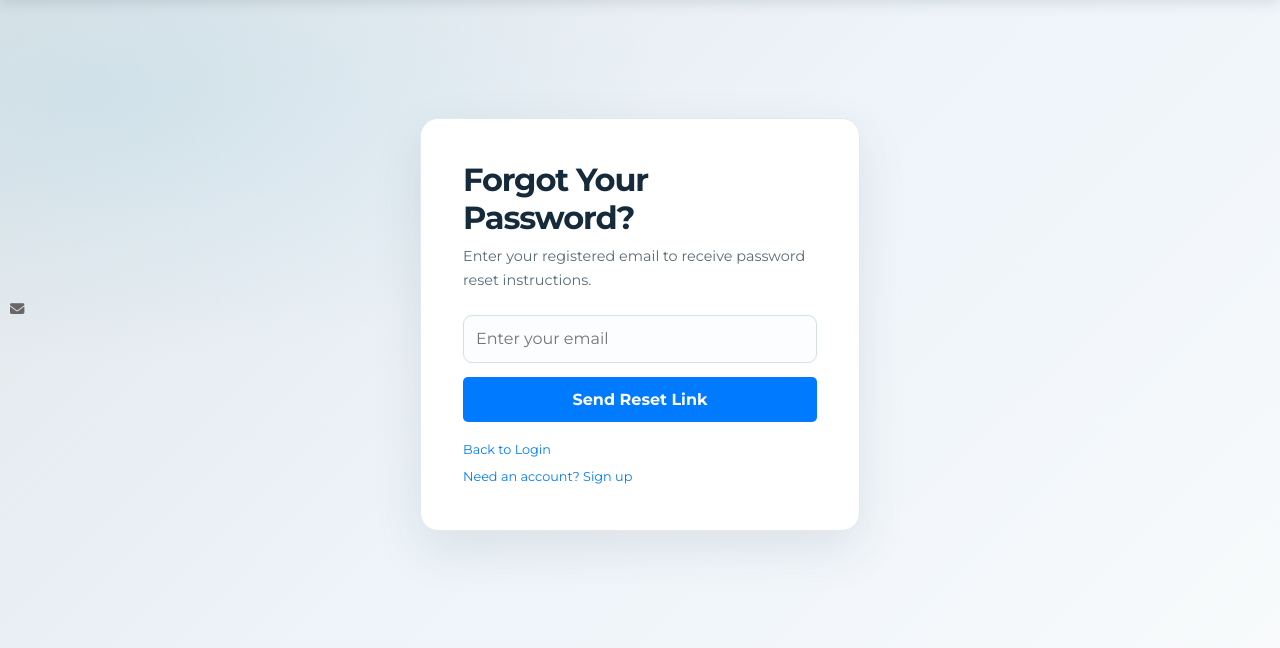
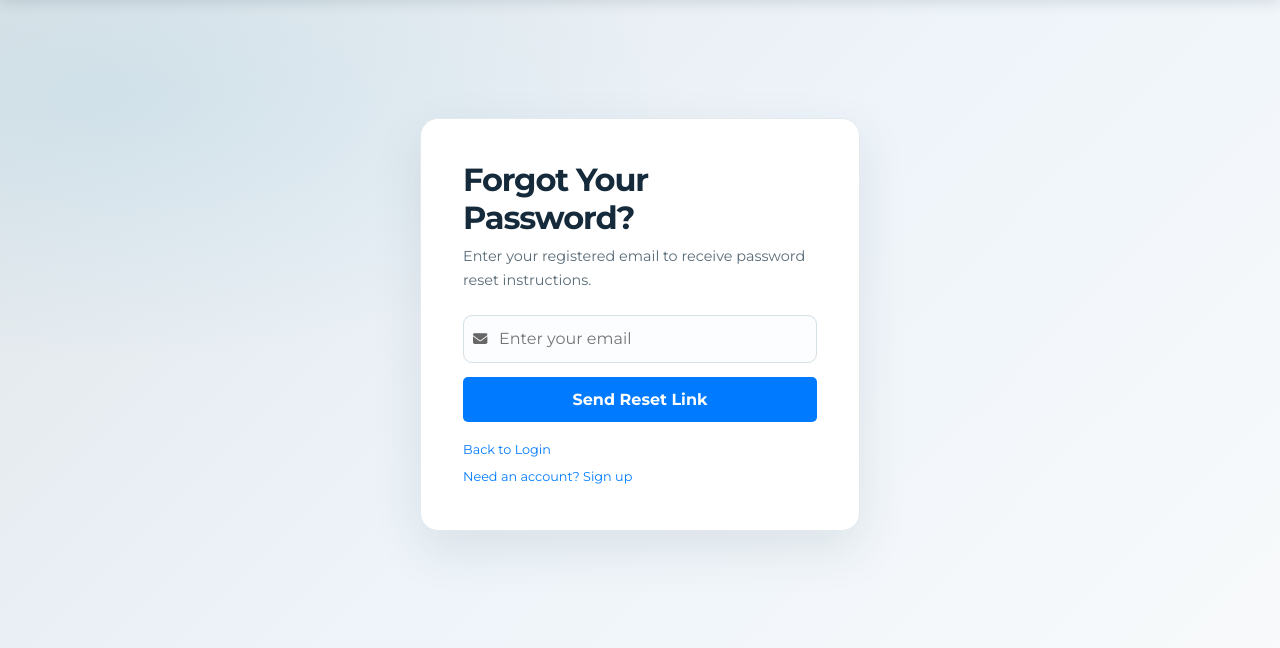
Before and after one commit to Bonzay993/Assety, a Flask app: page /forgot-password in a window 1280 px wide. Shown: the part 91-739 px from the top of the page. Run offline with Flask 3, Linux system fonts and the light colour scheme; parts of the project's set-up code (start-up, migrations or seed data) failed here and were passed over; some libraries are stand-ins or nearby versions.

Commit message:
Fix forgot password email icon alignment

```diff
--- a/static/css/styles.css
+++ b/static/css/styles.css
@@ -839,7 +839,12 @@ input[type="file"]{
 }
 
 .forgot-form .form-group {
+    position: relative;
     width: 100%;
+}
+
+.forgot-form .form-group input {
+    padding-left: 35px;
 }
 
 
```
